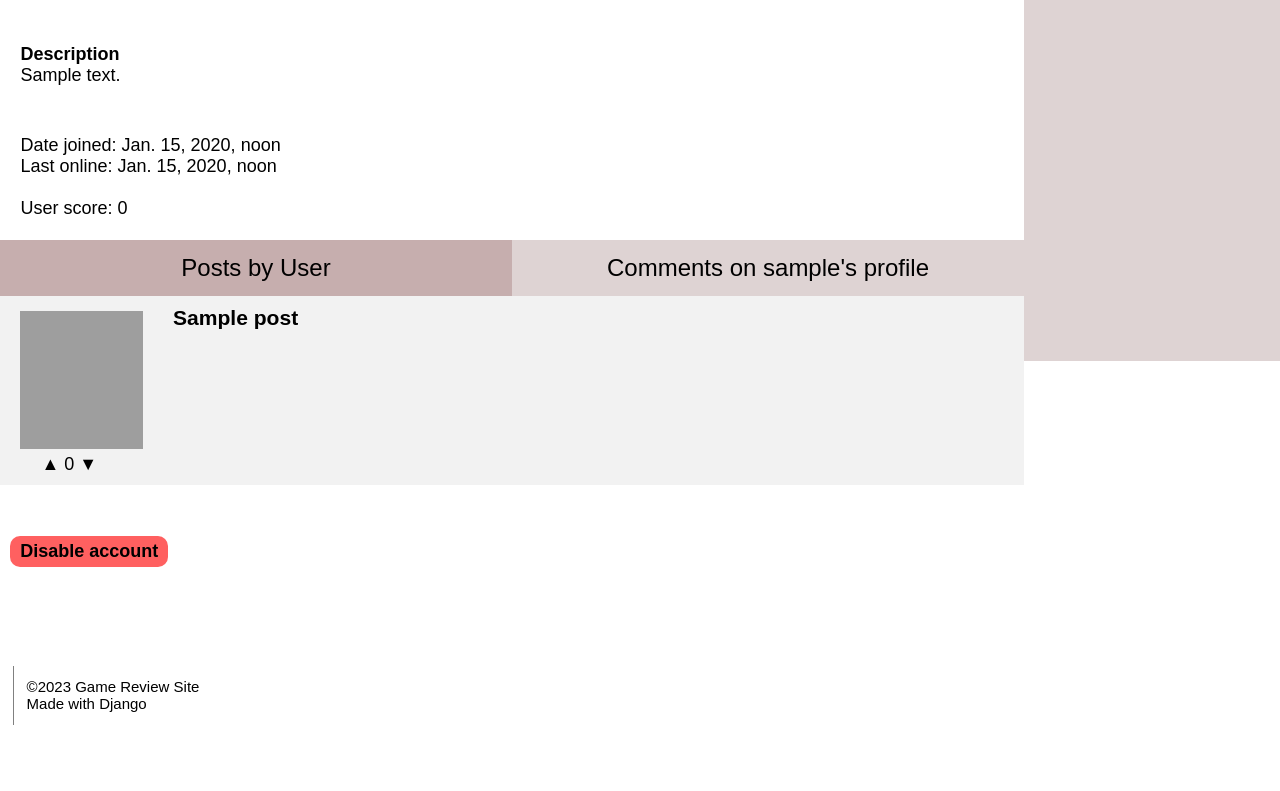
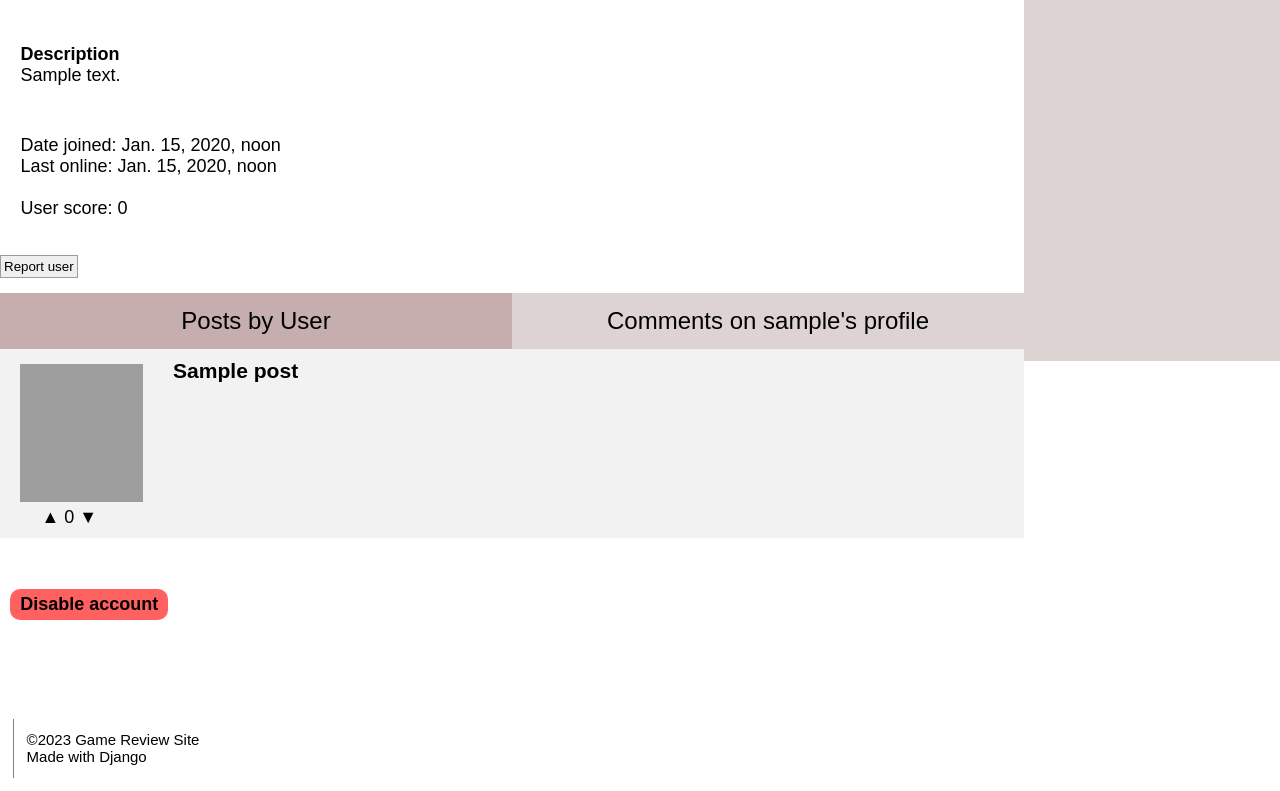
Before and after one commit to Patriks-Blauzda/game-review-site, a Django app: page /account/profile/1/ in a window 1280 px wide. Shown: the part 439-1230 px from the top of the page. Before the commit the page ends 1164 px from the top, so only its background shows below. Run offline with Django 4.2, Linux system fonts and the light colour scheme; tables that the repository leaves empty hold one stand-in row (values such as "Sample post"); grey boxes are pictures that could not be loaded.

Commit message:
removed redundancies in models, reporting feature, report viewer in admin panel

```diff
--- a/website/models.py
+++ b/website/models.py
@@ -61,13 +61,9 @@ class Game(models.Model):
 
 
 class Post(models.Model):
-    type = models.CharField(max_length=10)
-
     title = models.CharField(max_length=60)
     content = models.TextField(blank=True, null=True)
     pubdate = models.DateTimeField('date published', blank=True, null=True)
-
-    status = models.CharField(max_length=10, blank=True, null=True)
 
     game = models.ForeignKey(Game, on_delete=models.CASCADE, blank=True, null=True)
 
@@ -105,14 +101,6 @@ class Comment(models.Model):
 
 class Report(models.Model):
     reason = models.CharField(max_length=120)
-
     user = models.ForeignKey(User, on_delete=models.CASCADE, blank=True, null=True)
-    game = models.ForeignKey(Game, on_delete=models.CASCADE, blank=True, null=True)
-    post = models.ForeignKey(Post, on_delete=models.CASCADE, blank=True, null=True)
-    developer = models.ForeignKey(Developer, on_delete=models.CASCADE, blank=True, null=True)
-    publisher = models.ForeignKey(Publisher, on_delete=models.CASCADE, blank=True, null=True)
-
-
-class Warning(models.Model):
-    reason = models.CharField(max_length=120)
-    user = models.ForeignKey(User, on_delete=models.CASCADE, blank=True, null=True)
+    count = models.PositiveIntegerField(default=1)
+    approved = models.BooleanField(default=False)
--- a/website/static/website/javascript/popupwindow.js
+++ b/website/static/website/javascript/popupwindow.js
@@ -1,15 +1,15 @@
 function displayModal() {
-  document.getElementById("myModal").style.display = "block";
+  document.getElementById("report-popup").style.display = "block";
 }
 
 // When the user clicks on <span> (x), close the modal
 function closeModal() {
-  document.getElementById("myModal").style.display = "none";
+  document.getElementById("report-popup").style.display = "none";
 }
 
 // When the user clicks anywhere outside of the modal, close it
 window.onclick = function(event) {
   if (event.target == document.getElementById("myModal")) {
-    document.getElementById("myModal").style.display = "none";
+    document.getElementById("report-popup").style.display = "none";
   }
 }
--- a/website/templates/website/base.html
+++ b/website/templates/website/base.html
@@ -60,7 +60,7 @@
         </nav>
         <div class="search">
             <form action="{% url 'website:search' %}" method="get" style="font-size: 0;">
-                <input name="q" type="text" placeholder="Search...">
+                <input maxlength="100" name="q" type="text" placeholder="Search...">
                 <button class="btn-search"><i class="fa fa-search" style="color: #f2f2f2;"></i></button>
             </form>
         </div>
--- a/website/templates/website/userprofile.html
+++ b/website/templates/website/userprofile.html
@@ -66,18 +66,20 @@
         <p>User score: {{ account|count_user_score }}</p>
     </div>
 
-    {% if account.id == request.user.id %}
+    {% if account.id != request.user.id %}
         <button type="button" id="report" style="margin: 15px 0;" onclick="displayModal()">Report user</button>
     {% endif %}
 
-    <!-- The Modal -->
-    <div id="myModal" class="modal">
 
-      <!-- Modal content -->
-    <div class="modal-content">
+    <div id="report-popup" class="modal">
+        <div class="report-popup-content">
+            <form method="post">
+                {% csrf_token %}
+
                 <span class="close" onclick="closeModal()">&times;</span>
 
                 <h5>Report User</h5>
+
                 <input type="radio" id="opt1" name="reason" value="This user has displayed inappropriate behavior.">
                 <label for="opt1">This user has displayed inappropriate behavior.</label><br>
 
@@ -87,11 +89,12 @@
                 <input type="radio" id="opt3" name="reason" value="other">
                 <label for="opt3">Other</label>
                 <br>
-        <textarea></textarea>
+                <input type="text" name="reason-other">
+
                 <br>
-        <button type="submit">Submit Report</button>
+                <button type="submit" name="report">Submit Report</button>
+            </form>
         </div>
-
     </div>
 
 
@@ -165,7 +168,7 @@
             {% csrf_token %}
             {{form.content}}
             <br>
-            <button type="submit">Post</button>
+            <button type="submit" name="comment">Post</button>
         </form>
 
         {% for comment in comments %}
--- a/website/templatetags/web_extras.py
+++ b/website/templatetags/web_extras.py
@@ -83,4 +83,10 @@ def get_image_id_from_user(value):
 
 @register.filter
 def count_reports(user):
-    return len(Report.objects.filter(user=user))
+    reports = Report.objects.filter(user=user)
+
+    count = 0
+    for report in reports:
+        count += report.count
+
+    return count
--- a/website/urls.py
+++ b/website/urls.py
@@ -8,7 +8,9 @@ app_name = 'website'
 urlpatterns = [
     path('', views.IndexView.as_view(), name='index'),
 
-    path('panel/', views.AdminPanelView.as_view(), name='admin_panel'),
+    path('panel/', login_required(views.AdminPanelView.as_view(), login_url=login_path), name='admin_panel'),
+    path('panel/reports/<int:pk>/', login_required(views.AdminPanelReportsView.as_view(), login_url=login_path), name='admin_panel_reports'),
+    path('panel/reports/approval/<int:report>/', login_required(views.toggle_report_approval, login_url=login_path), name='toggle_report'),
 
     path('game/<int:pk>/', views.GameView.as_view(), name='game'),
 
@@ -47,7 +49,5 @@ urlpatterns = [
     path('dislike/game/<int:game>/', login_required(views.dislike_game, login_url=login_path), name='dislike_game'),
     path('dislike/post/<int:post>/', login_required(views.dislike_post, login_url=login_path), name='dislike_post'),
 
-    path('report/<str:object>/<int:pk>/', login_required(views.ReportView, login_url=login_path), name='report'),
-
     path('image/<int:pk>', views.get_image, name='get_image'),
 ]
--- a/website/views.py
+++ b/website/views.py
@@ -2,6 +2,7 @@ from datetime import datetime
 
 import django.views.defaults
 from django.db.models import Q
+from django.db.models import Count
 from django.shortcuts import render
 from django.utils import timezone
 import django.http as http
@@ -33,10 +34,18 @@ from .models import Report
 from django.urls import reverse_lazy
 
 
+def sort_reportcount(e):
+    reports = Report.objects.filter(user=e)
+
+    count = 0
+    for report in reports:
+        count += report.count
+
+    return count
+
 
 class AdminPanelView(generic.ListView):
     template_name = 'website/adminpanel.html'
-    queryset = User.objects.all()
 
     def get_queryset(self):
         return None
@@ -48,13 +57,31 @@ class AdminPanelView(generic.ListView):
         if query:
             users = User.objects.filter(Q(username__icontains=query))
 
+        users = list(users)
+        users.sort(key=sort_reportcount, reverse=True)
+
         return {"users": users}
 
 
-def sort_postcount(e):
-    if e.__class__.__name__ == "Game":
-        return len(Post.objects.filter(game=e))
-    return -1
+class AdminPanelReportsView(generic.ListView):
+    template_name = 'website/adminpanelreports.html'
+
+    def get_queryset(self):
+        return None
+
+    def get_context_data(self, **kwargs):
+        query = self.request.GET.get("reason")
+
+        user = User.objects.get(id=self.kwargs["pk"])
+        reports = Report.objects.filter(user=user).order_by('-approved', '-count')
+
+        if query:
+            reports = Report.objects.filter(Q(reason__icontains=query, user=user))
+
+        return {
+            "user": user,
+            "reports": reports
+        }
 
 
 def sort_gamecount(e):
@@ -525,7 +552,7 @@ def delete(request, **kwargs):
             messages.error(request, "User is not author or staff member")
 
 
-    if obj == "user":
+    elif obj == "user":
         account = User.objects.get(id=kwargs['obj_id'])
         if request.user.is_staff and not account.is_active:
             messages.success(request, "Successfully deleted user account")
@@ -535,7 +562,7 @@ def delete(request, **kwargs):
             messages.error(request, "User is not a staff member")
 
 
-    if obj == "comment":
+    elif obj == "comment":
         comment = Comment.objects.get(id=kwargs['obj_id'])
         if request.user.is_staff or comment.user == request.user:
             messages.success(request, "Successfully deleted comment")
@@ -549,20 +576,24 @@ def delete(request, **kwargs):
             messages.error(request, "User is not author or staff member")
 
 
-    if request.user.is_staff and obj != "post":
+    elif request.user.is_staff and obj != "post":
         match obj.lower():
             case "game":
-                Game.objects.filter(id=kwargs['obj_id']).delete()
+                Game.objects.get(id=kwargs['obj_id']).delete()
                 messages.success(request, "Successfully deleted game")
                 return http.HttpResponseRedirect("/")
 
             case "developer":
-                Developer.objects.filter(id=kwargs['obj_id']).delete()
+                Developer.objects.get(id=kwargs['obj_id']).delete()
                 messages.success(request, "Successfully deleted developer")
 
             case "publisher":
-                Publisher.objects.filter(id=kwargs['obj_id']).delete()
+                Publisher.objects.get(id=kwargs['obj_id']).delete()
                 messages.success(request, "Successfully deleted publisher")
+
+            case "report":
+                Report.objects.get(id=kwargs['obj_id']).delete()
+                messages.success(request, "Successfully deleted report")
 
         return http.HttpResponseRedirect(request.META.get('HTTP_REFERER'))
 
@@ -701,14 +732,58 @@ class UserProfile(generic.DetailView):
 
     def post(self, request, **kwargs):
         if request.user.is_authenticated:
-            content = self.request.POST['content']
-            userdata = UserData.objects.get(user=User.objects.get(id=self.kwargs['pk']))
-            Comment.objects.create(user=self.request.user, content=content, profileuserdata=userdata, date=datetime.now())
+            user = User.objects.get(id=self.kwargs['pk'])
+
+            if 'comment' in request.POST:
+
+                content = self.request.POST['content']
+                userdata = UserData.objects.get(user=user)
+                Comment.objects.create(user=self.request.user, content=content, profileuserdata=userdata, date=datetime.now())
+
+            elif 'report' in request.POST:
+                form = self.request.POST
+                content = form['reason']
+
+                if content == "other":
+                    content = form['reason-other']
+
+                if Report.objects.filter(reason=content, user=user).exists():
+                    current_report = Report.objects.get(reason=content, user=user)
+                    current_report.count += 1
+                    current_report.save()
+
+                else:
+                    Report.objects.create(reason=content, user=user)
+
+                messages.success(request, "User has been reported")
 
         else:
             return http.HttpResponseRedirect('account/user/register/')
 
+
         return http.HttpResponseRedirect(request.META.get('HTTP_REFERER'))
+
+
+def toggle_report_approval(request, **kwargs):
+    if request.user.is_staff:
+        report = Report.objects.get(id=kwargs['report'])
+        report.approved = not report.approved
+        report.save()
+
+        if report.approved:
+            messages.success(request, "Report approved")
+        else:
+            messages.success(request, "Report unapproved")
+    else:
+        messages.error(request, "User is not staff member")
+
+    return http.HttpResponseRedirect(request.META.get('HTTP_REFERER'))
+
+
+def sort_postcount(e):
+    if e.__class__.__name__ == "Game":
+        return len(Post.objects.filter(game=e))
+    return -1
 
 
 class UserSettings(generic.FormView):
@@ -991,13 +1066,3 @@ class PostsListView(generic.ListView):
             'latest_games': Game.objects.order_by("-id")[:5],
             'sort': sort,
         }
-
-
-def ReportView(request, object, pk):
-    content = "Reason for report"
-
-    user = User.objects.get(id=pk)
-    Report.objects.create(reason=content, user=user)
-    messages.success(request, "User has been reported")
-
-    return http.HttpResponseRedirect(request.META.get('HTTP_REFERER'))
```
Also changed, not shown: website/static/website/style.css (+49 -15 lines), website/templates/website/adminpanel.html (+7 -1 lines), website/templates/website/adminpanelreports.html (added, +54 -0 lines), website/migrations/0031_remove_report_developer_remove_report_game_and_more.py (added), website/migrations/0032_report_approved.py (added), website/migrations/0033_remove_post_status_remove_post_type_delete_warning.py (added), website/migrations/0034_alter_report_options.py (added). Lines whose indentation alone changed are shown as unchanged.
